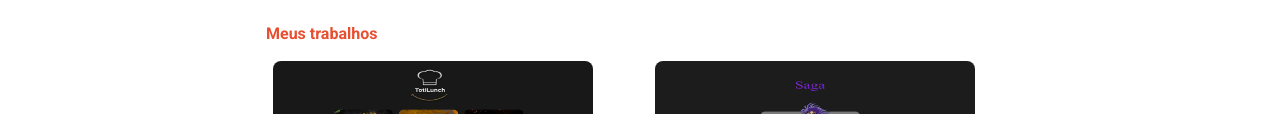
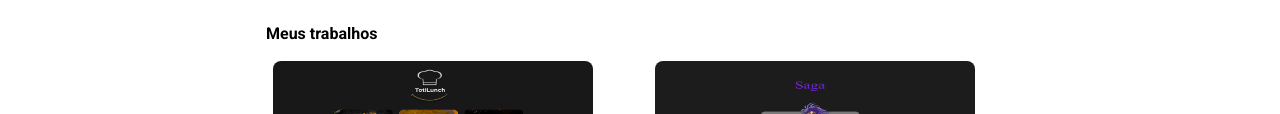
Before and after one commit to nadiduno/portfoliototi, a plain HTML site: page index.html in a window 1280 px wide. Shown: the part 367-481 px from the top of the page. Drawn offline with Linux system fonts and the light colour scheme; a web font is replaced by a local one.

Commit message:
Modifying colorse - Accessibility

```diff
--- a/style.css
+++ b/style.css
@@ -124,7 +124,7 @@ a:hover {
 }
 
 .title {
-    color: #E84F30;
+    color: #000;
     font-weight: 700;
     margin-left: 1.125rem;
 }
```
